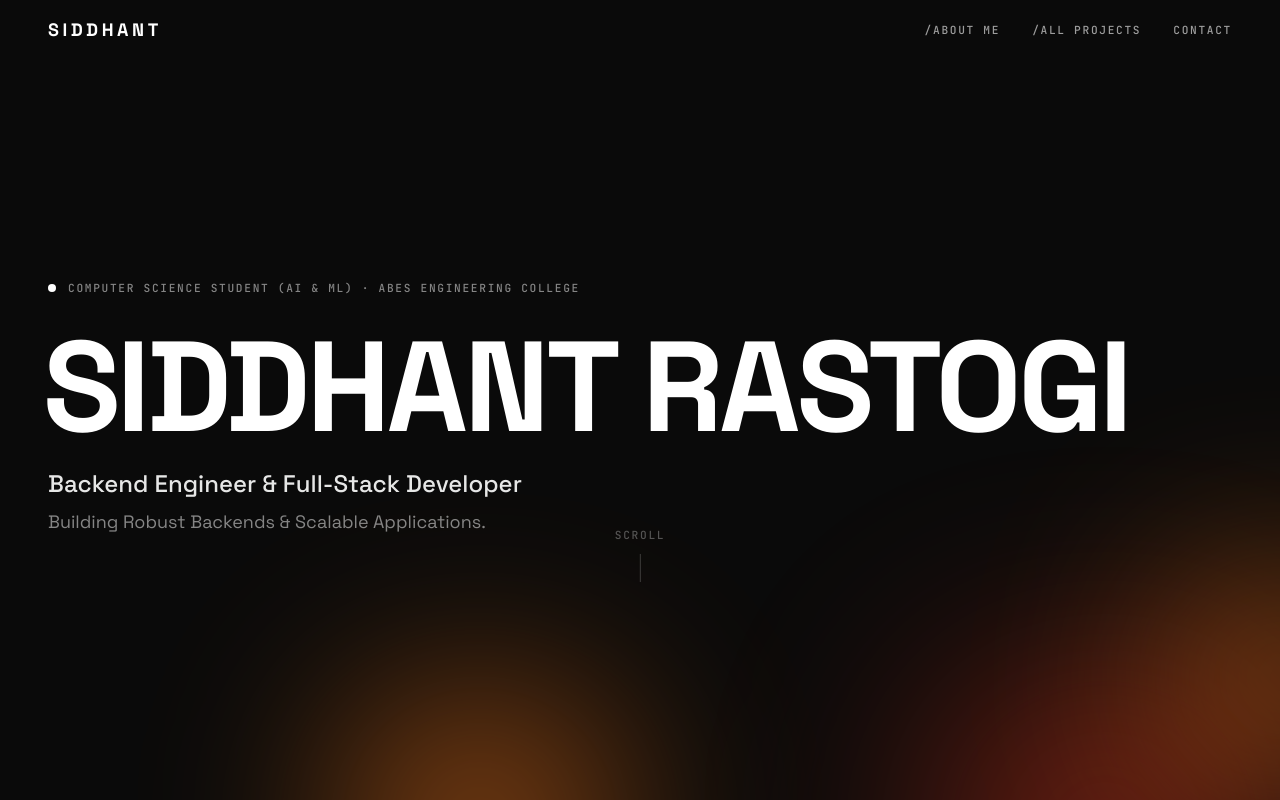
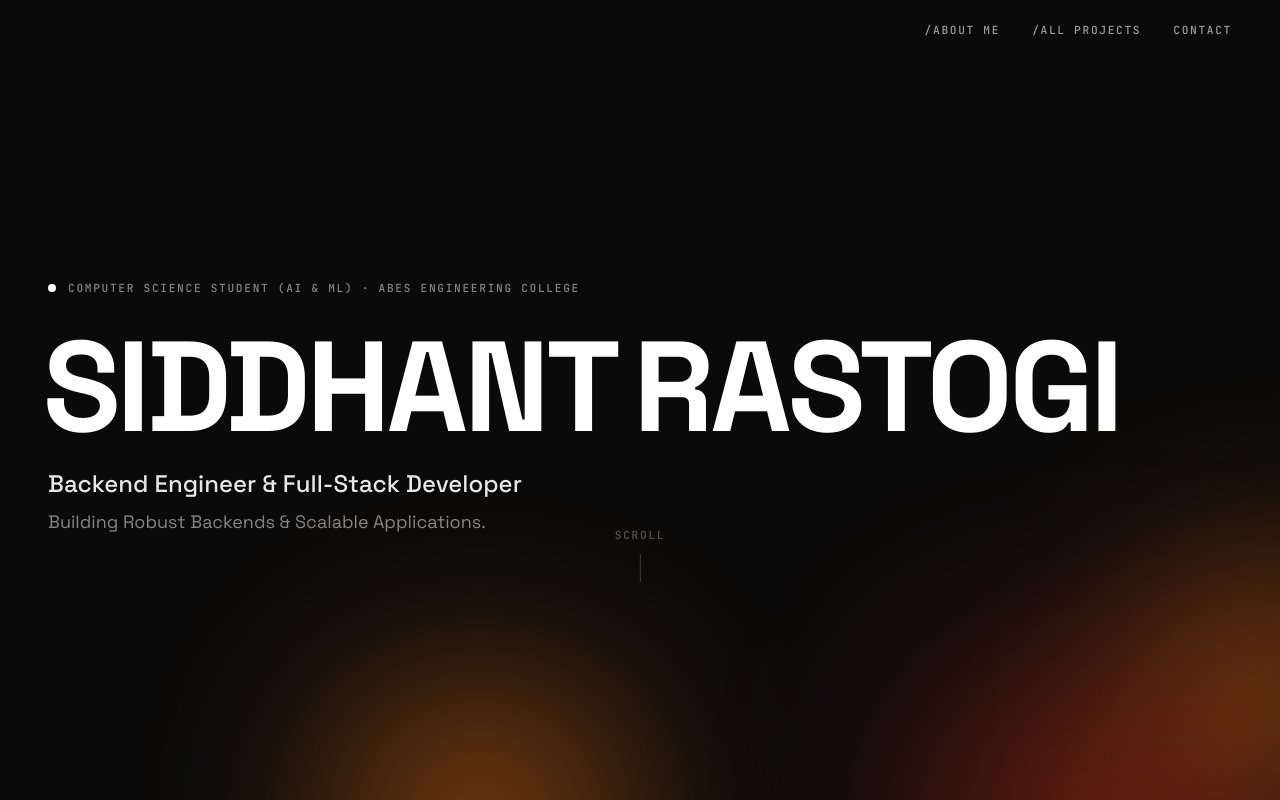
Before and after one commit to theskysid/portfolioV1, a React (Vite) app: page / in a window 1280 px wide. Shown: the top 800 px of the page. Built offline with nearby package versions, Linux system fonts and the light colour scheme.

Commit message:
hero section animations

```diff
--- a/src/components/Hero.jsx
+++ b/src/components/Hero.jsx
@@ -1,4 +1,5 @@
 import { motion } from "framer-motion";
+import { useState, useEffect } from "react";
 import FireGlow from "./FireGlow";
 
 /* ── Editable Constants ── */
@@ -8,6 +9,15 @@ const SUBTITLE = "Building Robust Backends & Scalable Applications.";
 const BADGE = "Computer Science Student (AI & ML) · ABES Engineering College";
 
 export default function Hero() {
+  const [scrolled, setScrolled] = useState(false);
+
+  useEffect(() => {
+    const handleScroll = () => setScrolled(window.scrollY > 50);
+    window.addEventListener("scroll", handleScroll, { passive: true });
+    handleScroll(); // Trigger once on mount
+    return () => window.removeEventListener("scroll", handleScroll);
+  }, []);
+
   return (
     <section
       id="hero"
@@ -31,8 +41,7 @@ export default function Hero() {
 
         {/* Giant Name */}
         <motion.h1
-          className="text-huge text-white leading-[0.85] mb-6 glitch-hover select-none"
-          data-text={NAME}
+          className="text-huge text-white leading-[0.85] mb-6 select-none flex flex-wrap gap-x-4"
           initial={{ opacity: 0, y: 60 }}
           animate={{ opacity: 1, y: 0 }}
           transition={{ duration: 0.8, delay: 0.6, ease: "easeOut" }}
@@ -41,7 +50,28 @@ export default function Hero() {
             marginRight: "-0.04em",
           }}
         >
-          {NAME}
+          {!scrolled ? (
+            <motion.span
+              layoutId="logo"
+              className="glitch-hover inline-block"
+              data-text="SIDDHANT"
+              transition={{ duration: 0.8, ease: [0.16, 1, 0.3, 1] }}
+            >
+              SIDDHANT
+            </motion.span>
+          ) : (
+            <span className="opacity-0 inline-block pointer-events-none">
+              SIDDHANT
+            </span>
+          )}
+          <motion.span
+            className="glitch-hover inline-block"
+            data-text="RASTOGI"
+            animate={{ opacity: scrolled ? 0 : 1, y: scrolled ? -20 : 0 }}
+            transition={{ duration: 0.4 }}
+          >
+            RASTOGI
+          </motion.span>
         </motion.h1>
 
         {/* Tagline */}
--- a/src/components/Nav.jsx
+++ b/src/components/Nav.jsx
@@ -13,10 +13,29 @@ const LOGO_TEXT = "SIDDHANT";
 export default function Nav() {
   const [scrolled, setScrolled] = useState(false);
   const [mobileOpen, setMobileOpen] = useState(false);
+  const [isLightMode, setIsLightMode] = useState(false);
 
   useEffect(() => {
-    const handleScroll = () => setScrolled(window.scrollY > 100);
+    const handleScroll = () => {
+      setScrolled(window.scrollY > 50);
+
+      const sections = document.querySelectorAll("section");
+      let currentIsLight = false;
+      const navCenter = 40;
+
+      sections.forEach((sec) => {
+        const rect = sec.getBoundingClientRect();
+        if (rect.top <= navCenter && rect.bottom >= navCenter) {
+          if (sec.classList.contains("bg-light")) {
+            currentIsLight = true;
+          }
+        }
+      });
+      setIsLightMode(currentIsLight);
+    };
+
     window.addEventListener("scroll", handleScroll, { passive: true });
+    handleScroll(); // Trigger once on mount
     return () => window.removeEventListener("scroll", handleScroll);
   }, []);
 
@@ -29,10 +48,12 @@ export default function Nav() {
 
   return (
     <motion.nav
-      className={`fixed top-0 left-0 right-0 z-50 flex items-center justify-between px-6 md:px-12 py-4 transition-all duration-500 ${
-        scrolled
-          ? "bg-dark/80 backdrop-blur-xl border-b border-white/5"
-          : "bg-transparent"
+      className={`fixed top-0 left-0 right-0 z-50 flex items-center justify-between px-6 md:px-12 py-4 transition-all duration-300 ${
+        !scrolled
+          ? "bg-transparent text-white"
+          : isLightMode
+          ? "bg-light/90 backdrop-blur-xl text-dark"
+          : "bg-dark/80 backdrop-blur-xl text-white"
       }`}
       initial={{ y: -80, opacity: 0 }}
       animate={{ y: 0, opacity: 1 }}
@@ -42,9 +63,17 @@ export default function Nav() {
       <a
         href="#hero"
         onClick={(e) => smoothScroll(e, "#hero")}
-        className="text-white font-bold text-lg tracking-[0.2em] font-[var(--font-heading)] hover:text-accent-orange transition-colors duration-300"
+        className="font-bold text-lg tracking-[0.2em] font-[var(--font-heading)] hover:text-accent-orange transition-colors duration-300 relative flex items-center"
       >
-        {LOGO_TEXT}
+        {scrolled ? (
+          <motion.span layoutId="logo" className="inline-block" transition={{ duration: 0.8, ease: [0.16, 1, 0.3, 1] }}>
+            {LOGO_TEXT}
+          </motion.span>
+        ) : (
+          <span className="opacity-0 inline-block pointer-events-none">
+            {LOGO_TEXT}
+          </span>
+        )}
       </a>
 
       {/* Desktop Nav */}
@@ -54,7 +83,7 @@ export default function Nav() {
             key={item.href}
             href={item.href}
             onClick={(e) => smoothScroll(e, item.href)}
-            className="text-mono-label text-white/60 hover:text-white transition-colors duration-300"
+            className="text-mono-label opacity-60 hover:opacity-100 transition-opacity duration-300"
           >
             {item.label}
           </a>
@@ -69,15 +98,15 @@ export default function Nav() {
         id="nav-hamburger"
       >
         <motion.span
-          className="block w-6 h-[2px] bg-white"
+          className={`block w-6 h-[2px] ${isLightMode && scrolled ? "bg-dark" : "bg-white"}`}
           animate={{ rotate: mobileOpen ? 45 : 0, y: mobileOpen ? 7 : 0 }}
         />
         <motion.span
-          className="block w-6 h-[2px] bg-white"
+          className={`block w-6 h-[2px] ${isLightMode && scrolled ? "bg-dark" : "bg-white"}`}
           animate={{ opacity: mobileOpen ? 0 : 1 }}
         />
         <motion.span
-          className="block w-6 h-[2px] bg-white"
+          className={`block w-6 h-[2px] ${isLightMode && scrolled ? "bg-dark" : "bg-white"}`}
           animate={{ rotate: mobileOpen ? -45 : 0, y: mobileOpen ? -7 : 0 }}
         />
       </button>
```
